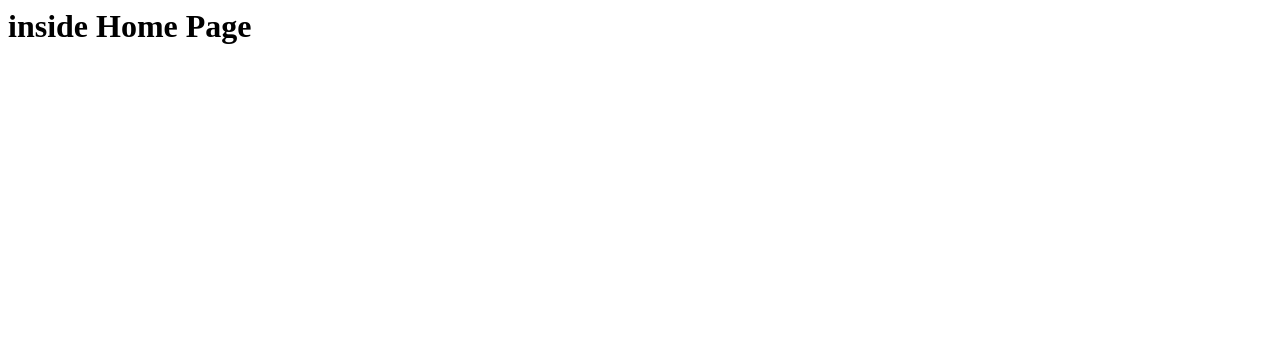
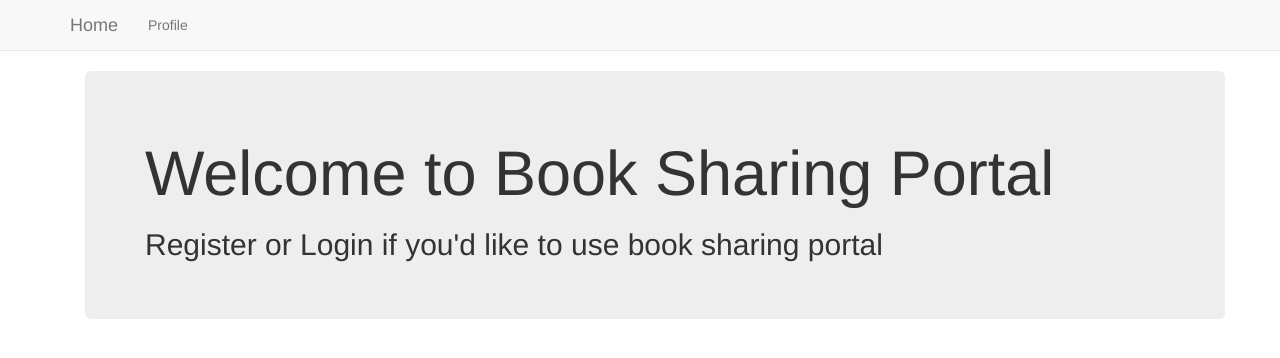
Before and after one commit to HarshDThoriya/BookSharingPortal, a Django app: template templates/homepage/home.html in a window 1280 px wide. Shown: the top 358 px of the page. Run offline with Django 3.2, Linux system fonts and the light colour scheme; the template is opened without the code that fills it, so the values that code supplies are empty; parts of the project's set-up code (start-up, migrations or seed data) failed here and were passed over; some libraries are stand-ins or nearby versions.

Commit message:
user_profile_linked

```diff
--- a/BookSharingPortal/urls.py
+++ b/BookSharingPortal/urls.py
@@ -23,4 +23,6 @@ urlpatterns = [
     url(r'^$',views.index,name='index'),
     url(r'^loginapp/',include('loginapp.urls')),
     url(r'^homepage/',include('homepage.urls')),
+    url(r'^user_profile/',include('user_profile.urls')),
+
 ]
--- a/homepage/models.py
+++ b/homepage/models.py
@@ -1,5 +1,6 @@
 from django.db import models
 from django.utils import timezone
+import datetime
 
 item_choice = (
    ('B', 'Book'),
@@ -12,8 +13,7 @@ class itemInfo(models.Model):
 
     item_pic1 = models.ImageField(upload_to='item_pics',blank=False)
     item_pic2 = models.ImageField(upload_to='item_pics',blank=False)
-    item_name = models.charField(max_length=50,blank=False)
-    item_post_date = models.DateTimeField(default=datetime.now())
+    item_name = models.CharField(max_length=50,blank=False)
     item_type = models.CharField(choices=item_choice, max_length=128)
 
     def __str__(self):
--- a/homepage/urls.py
+++ b/homepage/urls.py
@@ -4,5 +4,6 @@ from homepage import views
 app_name = 'homepage'
 
 urlpatterns=[
-    url(r'^home$',views.home,name="home"),
+    url(r'^home/$',views.home,name="home"),
+    url(r'^profile/$',views.profile,name="profile"),
 ]
--- a/homepage/views.py
+++ b/homepage/views.py
@@ -9,3 +9,6 @@ from django.contrib.auth.decorators import login_required
 # Create your views here.
 def home(request):
     return render(request,'homepage/home.html')
+
+def profile(request):
+    return HttpResponseRedirect(reverse('user_profile:profile'))
--- /dev/null
+++ b/templates/homepage/base.html
@@ -0,0 +1,22 @@
+<!DOCTYPE html>
+<html>
+  <head>
+    <meta charset="utf-8">
+    <title>Base</title>
+    <!-- Latest compiled and minified CSS -->
+    <link rel="stylesheet" href="https://maxcdn.bootstrapcdn.com/bootstrap/3.3.7/css/bootstrap.min.css" integrity="sha384-BVYiiSIFeK1dGmJRAkycuHAHRg32OmUcww7on3RYdg4Va+PmSTsz/K68vbdEjh4u" crossorigin="anonymous">
+</head>
+  <body>
+    <nav class="navbar navbar-default navbar-static-top">
+      <div class="container">
+        {% block nav_block%}
+        {% endblock %}
+
+      </div>
+    </nav>
+    <div class="container">
+    {% block body_block %}
+    {% endblock %}
+    </div>
+  </body>
+</html>
--- a/templates/homepage/home.html
+++ b/templates/homepage/home.html
@@ -1 +1,15 @@
-<h1>inside Home Page</h1>
+{% extends "homepage/base.html" %}
+{% block nav_block %}
+<ul class="nav navbar-nav">
+  <li><a class="navbar-brand" href="{% url 'homepage:home' %}">Home</a></li>
+  <li><a class="navbar-link" href="{% url 'homepage:profile' %}">Profile</a></li>
+</ul>
+{% endblock %}
+{% block body_block %}
+<div class="container">
+  <div class="jumbotron">
+    <h1>Welcome to Book Sharing Portal</h1>
+    <h2>Register or Login if you'd like to use book sharing portal</h2>
+  </div>
+</div>
+{% endblock %}
--- a/user_profile/urls.py
+++ b/user_profile/urls.py
@@ -5,5 +5,5 @@ from django.urls import path
 app_name = 'user_profile'
 
 urlpatterns = [
-    path('user_profile/',views.user_profile,name = 'user_profile'),
+    url(r'^profile/$',views.user_profile,name="profile"),
 ]
```
Also changed, not shown: db.sqlite3.
